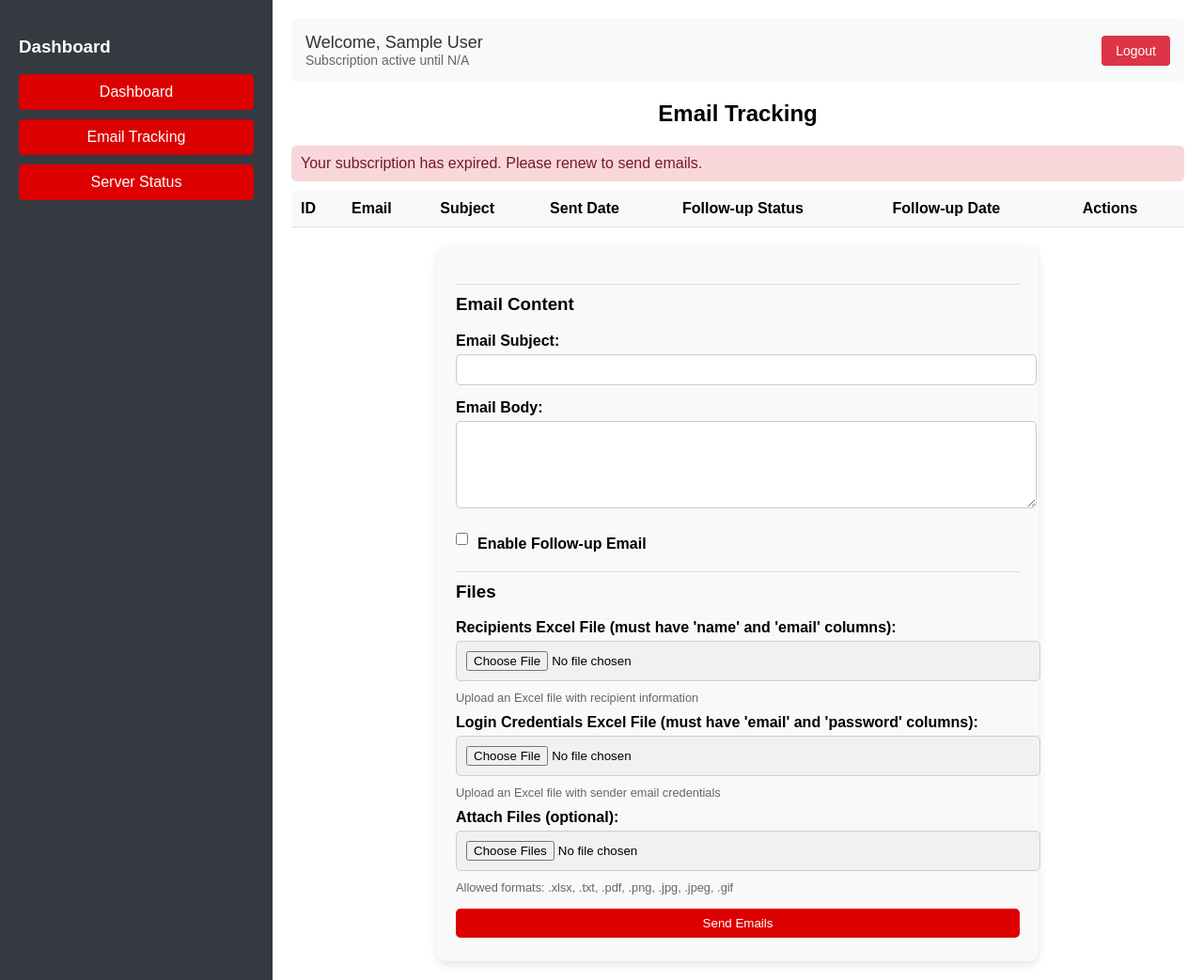
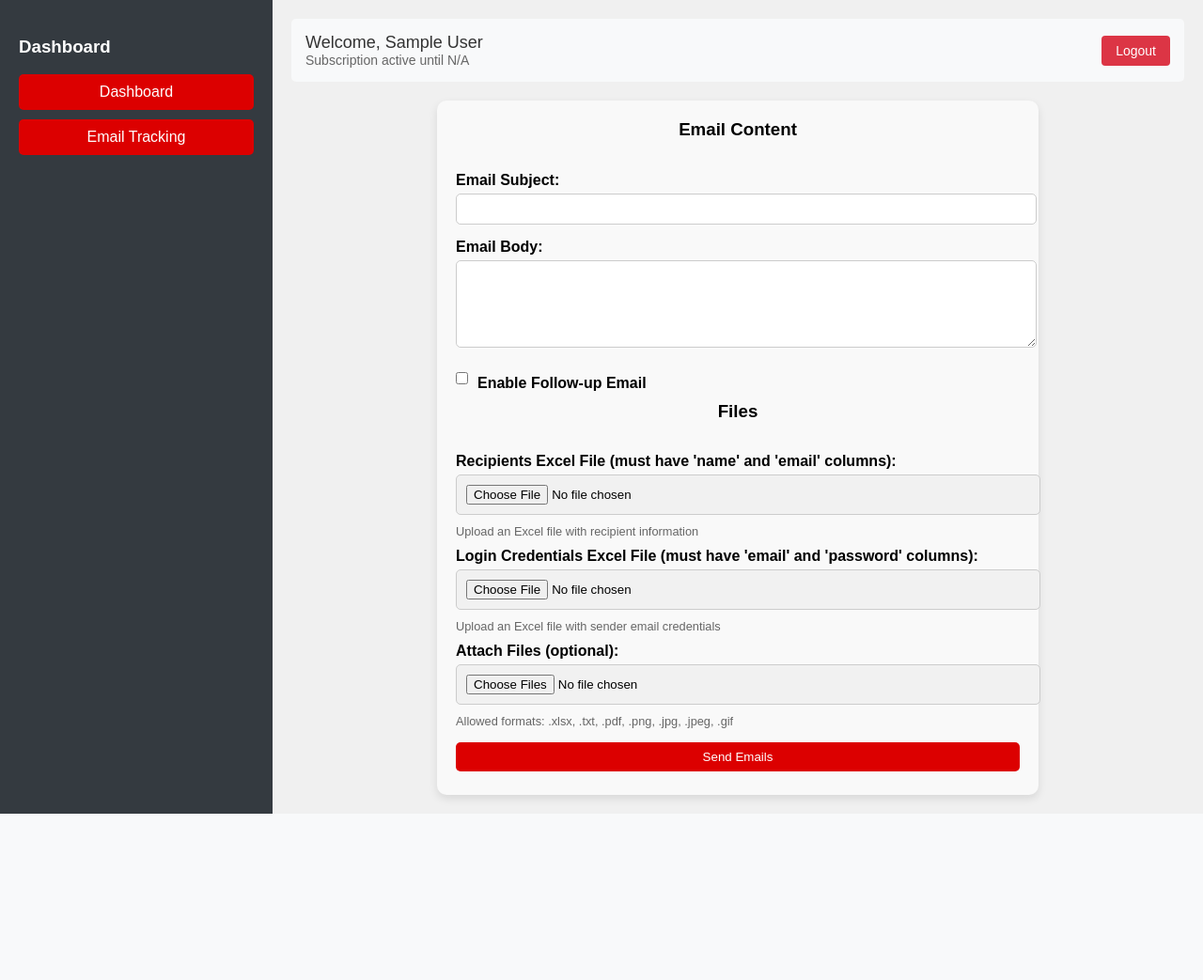
Before and after one commit to dhdev19/emailAutomationToolFlask, a Flask app: page /dashboard in a window 1280 px wide. Shown: the whole page at 94% size. After the commit the page ends 866 px from the top, so only its background shows below. Run offline with Flask 3, Linux system fonts and the light colour scheme; the visitor is signed in with stand-in values (Sample User, id 1); data comes from the database, SQL or seed files in the repository; lists and menus that the app fills with data are empty; some libraries are stand-ins or nearby versions.

Commit message:
Update dashboard.html

```diff
--- a/templates/dashboard.html
+++ b/templates/dashboard.html
@@ -9,7 +9,7 @@
         .sidebar { width: 250px; background: #343a40; padding: 20px; color: white; }
         .sidebar a { display: block; color: white; padding: 10px; text-decoration: none; margin: 10px 0; background: #dc0000; border-radius: 5px; text-align: center; }
         .sidebar a:hover { background: #0056b3; }
-        .content { flex-grow: 1; padding: 20px; }
+        .content { flex-grow: 1; padding: 20px; background: #f0f0f0; }
         h2 { text-align: center; }
         .user-info {
             display: flex;
@@ -54,7 +54,11 @@
         .info { background-color: #d1ecf1; color: #0c5460; }
         input[type="file"] { padding: 10px; background-color: #f1f1f1; }
         .file-info { margin-top: 5px; font-size: 0.8em; color: #666; }
-        .section-title { margin-top: 20px; padding-top: 10px; border-top: 1px solid #ddd; }
+        .section-title { margin-top: 0px;
+    padding-top: 0px;
+    text-align: center;
+    padding-bottom: 15px;
+    font-size: 26px; }
         .checkbox-container {
             display: flex;
             align-items: center;
@@ -119,7 +123,7 @@
     <h3>Dashboard</h3>
     <a href="/dashboard">Dashboard</a>
     <a href="/emails">Email Tracking</a>
-    <a href="/server-status">Server Status</a>
+    <!--<a href="/server-status">Server Status</a>-->
 </div>
 
 <div class="content">
@@ -131,7 +135,7 @@
         <a href="/logout" class="logout-btn">Logout</a>
     </div>
 
-    <h2>Email Tracking</h2>
+<!--     <h2>Email Tracking</h2>
 
     {% with messages = get_flashed_messages(with_categories=true) %}
         {% if messages %}
@@ -139,9 +143,9 @@
                 <div class="alert {{ category }}">{{ message }}</div>
             {% endfor %}
         {% endif %}
-    {% endwith %}
+    {% endwith %} -->
 
-    <table>
+    <!--<table>
         <thead>
             <tr>
                 <th>ID</th>
@@ -176,7 +180,7 @@
             </tr>
             {% endfor %}
         </tbody>
-    </table>
+    </table>-->
 
     <form action="/dashboard" method="POST" enctype="multipart/form-data">
         <!-- CSRF token -->
```
